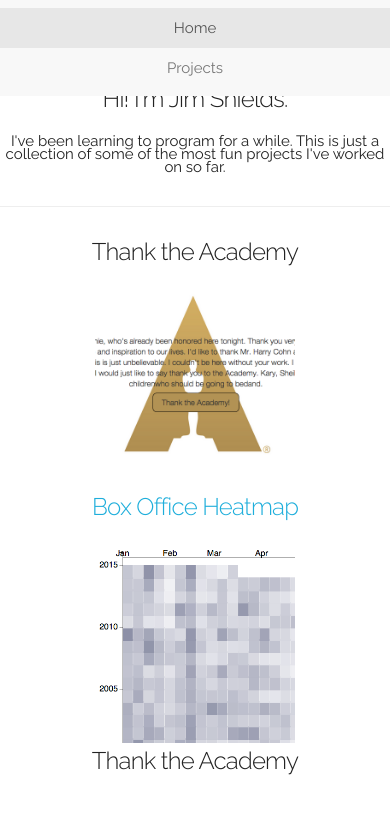
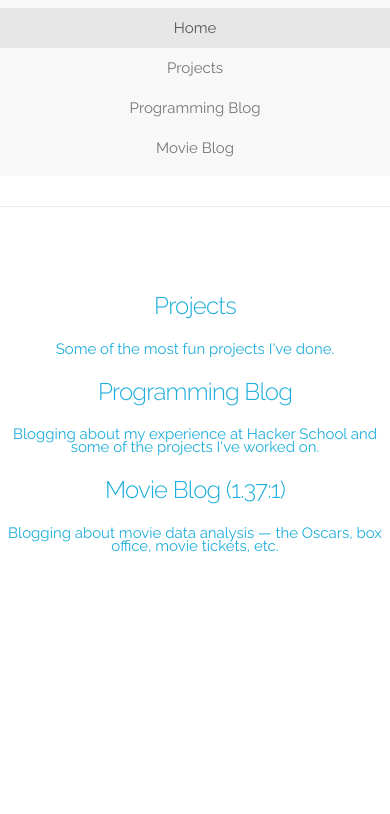
Before and after one commit to jimjshields/personal_site, a Flask app: page / in a window 390 px wide. Shown: the top 814 px of the page. Run offline with Flask 2, Linux system fonts and the light colour scheme; some libraries are stand-ins or nearby versions.

Commit message:
Some formatting changes.

```diff
--- a/templates/base.html
+++ b/templates/base.html
@@ -37,9 +37,22 @@
     <ul class="nav navbar-nav">
       <li class="active"><a href="{{ url_for('index') }}">Home<span class="sr-only">(current)</span></a></li>
       <li><a href="{{ url_for('projects') }}">Projects</a></li>
+      <li><a href="http://shieldsofdreams.tumblr.com/">Programming Blog</a></li>
+      <li><a href="http://137to1.blogspot.com/">Movie Blog</a></li>
     </ul>
   </div>
 </nav>
+
+<div class="content">
+  <div class="row">
+    <div class="col-md-12">
+      <h4>Hi! I'm Jim Shields.</h4>
+      {% block description %}
+      {% endblock %}
+    </div>
+  </div>
+  <hr>
+</div>
 
 {% block content %}
 {% endblock %}
--- a/templates/index.html
+++ b/templates/index.html
@@ -1,30 +1,34 @@
 {% extends "base.html" %}
 
+{% block description %}
+<p>I've been learning to program for a while. I've worked on a few cool projects, blogged about programming, and blogged about movie data analysis.</p>
+{% endblock %}
+
 {% block content %}
-
 <div class="content">
-  <div class="row">
-    <div class="col-md-12">
-      <h4>Hi! I'm Jim Shields.</h4>
-      <p>I've been learning to program for a while. This is just a collection of some of the most fun projects I've worked on so far.</p>
-    </div>
-  </div>
-  <hr>
-  <div class="row" id="sample">
-    <div class="col-md-4">
-      <h4>Thank the Academy</h4>
-      <img src="static/img/thank_the_academy.png" />
-    </div>
-    <a href="#">
-      <div class="col-md-4">
-        <h4>Box Office Heatmap</h4>
-        <img src="static/img/heatmap.png" />
-      </div>
-    </a>
-    <div class="col-md-4">
-      <h4>Thank the Academy</h4>
-    </div>
-  </div>
+	<div class="row">
+		<a href="{{ url_for('projects') }}">
+			<div class="col-md-12">
+				<h4>Projects</h4>
+				<p>Some of the most fun projects I've done.</p>
+			</div>
+		</a>
+	</div>
+	<div class="row">
+		<a href="http://shieldsofdreams.tumblr.com/">
+			<div class="col-md-12">
+				<h4>Programming Blog</h4>
+				<p>Blogging about my experience at Hacker School and some of the projects I've worked on.</p>
+			</div>
+		</a>
+	</div>
+	<div class="row">
+		<a href="http://137to1.blogspot.com/">
+			<div class="col-md-12">
+				<h4>Movie Blog (1.37:1)</h4>
+				<p>Blogging about movie data analysis — the Oscars, box office, movie tickets, etc.</p>
+			</div>
+		</a>
+	</div>
 </div>
-
 {% endblock %}
--- a/templates/projects.html
+++ b/templates/projects.html
@@ -1,4 +1,8 @@
-{% extends "base.html" %}
+{% extends "index.html" %}
+
+{% block description %}
+<p>This is a collection of some of the most fun projects I've worked on so far.</p>
+{% endblock %}
 
 {% block content %}
 
```
